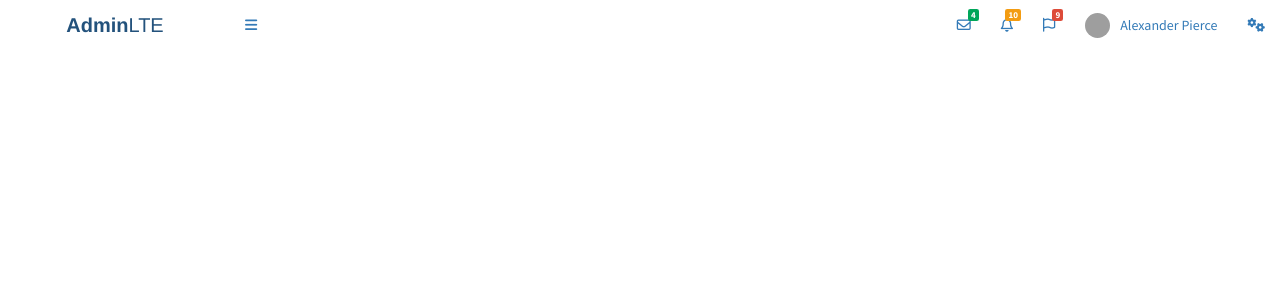
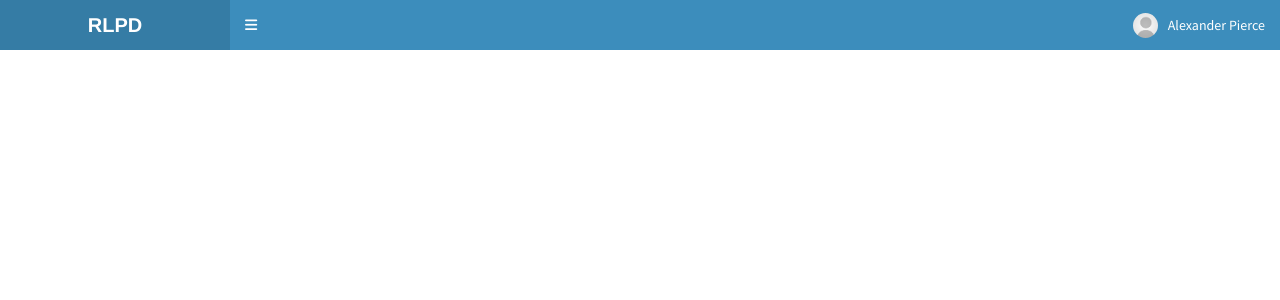
Before and after one commit to enta1234/lrs-project, a CodeIgniter app: page /database/index.php/dashboard/index in a window 1280 px wide. Shown: the top 300 px of the page. Run offline with CodeIgniter, Linux system fonts and the light colour scheme; some libraries are stand-ins or nearby versions; grey boxes are pictures that could not be loaded.

Commit message:
Edit path in Assets Folder and Create Navbar template without search box.

```diff
--- a/application/views/dashboard/home.php
+++ b/application/views/dashboard/home.php
@@ -8,151 +8,49 @@ defined('BASEPATH') OR exit('No direct script access allowed');
   <title>DashBoard</title>
   <!-- Tell the browser to be responsive to screen width -->
   <meta content="width=device-width, initial-scale=1, maximum-scale=1, user-scalable=no" name="viewport">
-  	<link rel="stylesheet" href="<?php echo base_url('assets/dashboard/'); ?>css/bootstrap.css">
+  <link rel="stylesheet" href="<?php echo base_url('assets/dashboard/'); ?>bootstrap/css/bootstrap.css">
   <!-- Font Awesome -->
   <link rel="stylesheet" href="https://use.fontawesome.com/ba567eae7a.css">
   <!-- Ionicons -->
   <link rel="stylesheet" href="http://code.ionicframework.com/ionicons/2.0.1/css/ionicons.min.css">
   <!-- Theme style -->
-  	<link rel="stylesheet" href="<?php echo base_url('assets/dashboard/'); ?>dist/css/AdminLTE.min.css">
-  	<link rel="stylesheet" href="<?php echo base_url('assets/dashboard/'); ?>dist/css/skins/skin-blue.min.css">
+  <link rel="stylesheet" href="<?php echo base_url('assets/dashboard/'); ?>themelte/css/AdminLTE.css">
+  <link rel="stylesheet" href="<?php echo base_url('assets/dashboard/'); ?>themelte/css/skins/skin-blue.css">
   <!-- Google Font -->
   <link rel="stylesheet" href="https://fonts.googleapis.com/css?family=Source+Sans+Pro:300,400,600,700,300italic,400italic,600italic">
 </head>
 
 <body class="hold-transition skin-blue sidebar-mini">
 <div class="wrapper">
-
-  <!-- Main Header -->
   <header class="main-header">
-
     <!-- Logo -->
     <a href="#" class="logo">
       <!-- mini logo for sidebar mini 50x50 pixels -->
-      <span class="logo-mini"><b>A</b>LT</span>
+      <span class="logo-mini">RLPD</span>
       <!-- logo for regular state and mobile devices -->
-      <span class="logo-lg"><b>Admin</b>LTE</span>
+      <span class="logo-lg"><b>RLPD</b></span>
     </a>
-
     <!-- Header Navbar -->
     <nav class="navbar navbar-static-top" role="navigation">
       <!-- Sidebar toggle button-->
       <a href="#" class="sidebar-toggle" data-toggle="push-menu" role="button">
         <span class="sr-only">Toggle navigation</span>
       </a>
-      <!-- Navbar Right Menu -->
       <div class="navbar-custom-menu">
         <ul class="nav navbar-nav">
-          <!-- Messages: style can be found in dropdown.less-->
-          <li class="dropdown messages-menu">
-            <!-- Menu toggle button -->
-            <a href="#" class="dropdown-toggle" data-toggle="dropdown">
-              <i class="fa fa-envelope-o"></i>
-              <span class="label label-success">4</span>
-            </a>
-            <ul class="dropdown-menu">
-              <li class="header">You have 4 messages</li>
-              <li>
-                <!-- inner menu: contains the messages -->
-                <ul class="menu">
-                  <li><!-- start message -->
-                    <a href="#">
-                      <div class="pull-left">
-                        <!-- User Image -->
-                        <img src="<?php echo base_url('assets/dashboard/'); ?>images/user2-160x160.jpg" class="img-circle" alt="User Image">
-                      </div>
-                      <!-- Message title and timestamp -->
-                      <h4>
-                        Support Team
-                        <small><i class="fa fa-clock-o"></i> 5 mins</small>
-                      </h4>
-                      <!-- The message -->
-                      <p>Why not buy a new awesome theme?</p>
-                    </a>
-                  </li>
-                  <!-- end message -->
-                </ul>
-                <!-- /.menu -->
-              </li>
-              <li class="footer"><a href="#">See All Messages</a></li>
-            </ul>
-          </li>
-          <!-- /.messages-menu -->
-
-          <!-- Notifications Menu -->
-          <li class="dropdown notifications-menu">
-            <!-- Menu toggle button -->
-            <a href="#" class="dropdown-toggle" data-toggle="dropdown">
-              <i class="fa fa-bell-o"></i>
-              <span class="label label-warning">10</span>
-            </a>
-            <ul class="dropdown-menu">
-              <li class="header">You have 10 notifications</li>
-              <li>
-                <!-- Inner Menu: contains the notifications -->
-                <ul class="menu">
-                  <li><!-- start notification -->
-                    <a href="#">
-                      <i class="fa fa-users text-aqua"></i> 5 new members joined today
-                    </a>
-                  </li>
-                  <!-- end notification -->
-                </ul>
-              </li>
-              <li class="footer"><a href="#">View all</a></li>
-            </ul>
-          </li>
-          <!-- Tasks Menu -->
-          <li class="dropdown tasks-menu">
-            <!-- Menu Toggle Button -->
-            <a href="#" class="dropdown-toggle" data-toggle="dropdown">
-              <i class="fa fa-flag-o"></i>
-              <span class="label label-danger">9</span>
-            </a>
-            <ul class="dropdown-menu">
-              <li class="header">You have 9 tasks</li>
-              <li>
-                <!-- Inner menu: contains the tasks -->
-                <ul class="menu">
-                  <li><!-- Task item -->
-                    <a href="#">
-                      <!-- Task title and progress text -->
-                      <h3>
-                        Design some buttons
-                        <small class="pull-right">20%</small>
-                      </h3>
-                      <!-- The progress bar -->
-                      <div class="progress xs">
-                        <!-- Change the css width attribute to simulate progress -->
-                        <div class="progress-bar progress-bar-aqua" style="width: 20%" role="progressbar"
-                             aria-valuenow="20" aria-valuemin="0" aria-valuemax="100">
-                          <span class="sr-only">20% Complete</span>
-                        </div>
-                      </div>
-                    </a>
-                  </li>
-                  <!-- end task item -->
-                </ul>
-              </li>
-              <li class="footer">
-                <a href="#">View all tasks</a>
-              </li>
-            </ul>
-          </li>
           <!-- User Account Menu -->
           <li class="dropdown user user-menu">
             <!-- Menu Toggle Button -->
             <a href="#" class="dropdown-toggle" data-toggle="dropdown">
               <!-- The user image in the navbar-->
-              <img src="<?php echo base_url('assets/dashboard/'); ?>images/user2-160x160.jpg" class="user-image" alt="User Image">
+              <img src="<?php echo base_url('assets/dashboard/'); ?>images/default_profile.png" class="user-image" alt="User Image">
               <!-- hidden-xs hides the username on small devices so only the image appears. -->
               <span class="hidden-xs">Alexander Pierce</span>
             </a>
             <ul class="dropdown-menu">
               <!-- The user image in the menu -->
               <li class="user-header">
-                <img src="<?php echo base_url('assets/dashboard/'); ?>images/user2-160x160.jpg" class="img-circle" alt="User Image">
-
+                <img src="<?php echo base_url('assets/dashboard/'); ?>images/default_profile.png" class="img-circle" alt="User Image">
                 <p>
                   Alexander Pierce - Web Developer
                   <small>Member since Nov. 2012</small>
@@ -176,17 +74,13 @@ defined('BASEPATH') OR exit('No direct script access allowed');
               <!-- Menu Footer-->
               <li class="user-footer">
                 <div class="pull-left">
-                  <a href="#" class="btn btn-default btn-flat">Profile</a>
+                  <a href="" class="btn btn-default btn-flat">Profile</a>
                 </div>
                 <div class="pull-right">
-                  <a href="#" class="btn btn-default btn-flat">Sign out</a>
+                  <a href="" class="btn btn-default btn-flat">Sign out</a>
                 </div>
               </li>
             </ul>
-          </li>
-          <!-- Control Sidebar Toggle Button -->
-          <li>
-            <a href="#" data-toggle="control-sidebar"><i class="fa fa-gears"></i></a>
           </li>
         </ul>
       </div>
@@ -196,14 +90,12 @@ defined('BASEPATH') OR exit('No direct script access allowed');
 </div>
 <!-- ./wrapper -->
 
-<!-- REQUIRED JS SCRIPTS -->
-
 <!-- jQuery 3 -->
-<script src="<?php echo base_url('assets/dashboard/'); ?>bower_components/jquery/dist/jquery.min.js"></script>
+<script src="<?php echo base_url('assets/dashboard/'); ?>jquery/jquery.min.js"></script>
 <!-- Bootstrap 3.3.7 -->
-<script src="<?php echo base_url('assets/dashboard/'); ?>bower_components/bootstrap/dist/js/bootstrap.min.js"></script>
+<script src="<?php echo base_url('assets/dashboard/'); ?>bootstrap/js/bootstrap.min.js"></script>
 <!-- AdminLTE App -->
-<script src="<?php echo base_url('assets/dashboard/'); ?>dist/js/adminlte.min.js"></script>
+<script src="<?php echo base_url('assets/dashboard/'); ?>themelte/js/adminlte.min.js"></script>
 
 </body>
 </html>
```
Also changed, not shown: assets/dashboard/bootstrap/js/npm.js (added, +13 -0 lines), assets/dashboard/bootstrap/css/bootstrap.css (renamed from assets/dashboard/css/bootstrap.css), assets/dashboard/bootstrap/css/bootstrap.min.css (renamed from assets/dashboard/css/bootstrap.min.css), assets/dashboard/bootstrap/js/bootstrap.js (renamed from assets/dashboard/js/bootstrap.js), assets/dashboard/bootstrap/js/bootstrap.min.js (renamed from assets/dashboard/js/bootstrap.min.js), assets/dashboard/images/default_profile.png (added), assets/dashboard/jquery/jquery.js (renamed from assets/dashboard/js/jquery.js), assets/dashboard/jquery/jquery.min.js (renamed from assets/dashboard/js/jquery.min.js), assets/dashboard/themelte/css/AdminLTE.css (renamed from assets/dashboard/css/AdminLTE.css), assets/dashboard/themelte/css/AdminLTE.min.css (renamed from assets/dashboard/css/AdminLTE.min.css), assets/dashboard/themelte/css/skins/skin-blue.css (renamed from assets/dashboard/css/skins/skin-blue.css), assets/dashboard/themelte/css/skins/skin-blue.min.css (added), assets/dashboard/themelte/js/adminlte.js (renamed from assets/dashboard/js/adminlte.js), assets/dashboard/themelte/js/adminlte.min.js (renamed from assets/dashboard/js/adminlte.min.js), 10 other files. Lines whose indentation alone changed are shown as unchanged.
